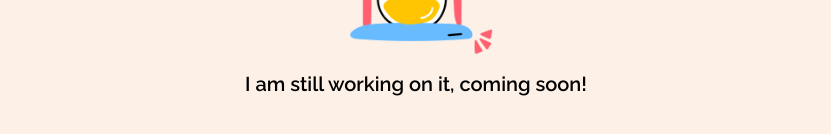
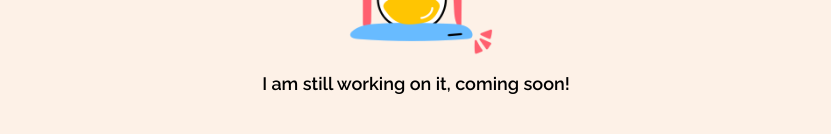
Before and after one commit to charnar/charnar-next-portfolio, a Next.js app: page /blog in a window 1280 px wide. Shown: the part 258-392 px from the top of the page, without its empty margins (224-1055 px from the left). Built offline with nearby package versions, Linux system fonts and the light colour scheme.

Commit message:
testing bot

```diff
--- a/components/development.tsx
+++ b/components/development.tsx
@@ -7,7 +7,7 @@
       <div className="w-56 h-56 mx-auto">
         <Image src={hourGlass} alt="sandwatch" />
       </div>
-      <h1 className="font-semibold text-xl">
+      <h1 className="font-semibold text-lg">
         I am still working on it, coming soon!
       </h1>
     </div>
```
